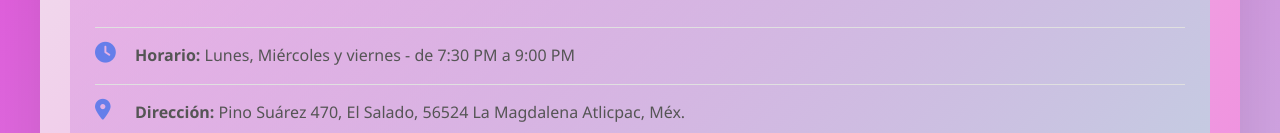
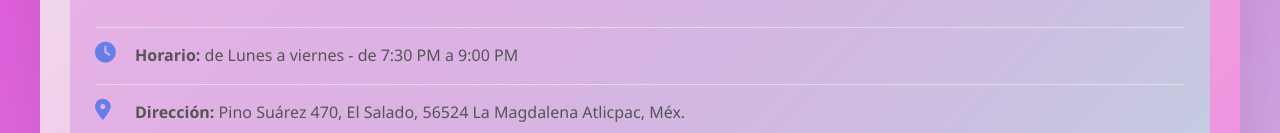
Before and after one commit to Jaid227/DanzaAerea_PoleDance, a plain HTML site: page index.html in a window 1280 px wide. Both pictures are taken after a click on the button "Danza Aérea". Shown: the part 501-634 px from the top of the page. Drawn offline with Linux system fonts and the light colour scheme.

Commit message:
Update index.html

```diff
--- a/index.html
+++ b/index.html
@@ -96,7 +96,7 @@ Combina fuerza, flexibilidad, equilibrio y expresión artística.
 
 <i class="fas fa-clock"></i>
 
-<span><strong>Horario:</strong> Lunes, Miércoles y viernes - de 7:30 PM a 9:00 PM</span>
+<span><strong>Horario:</strong> de Lunes a viernes - de 7:30 PM a 9:00 PM</span>
 
 </div>
 
```
